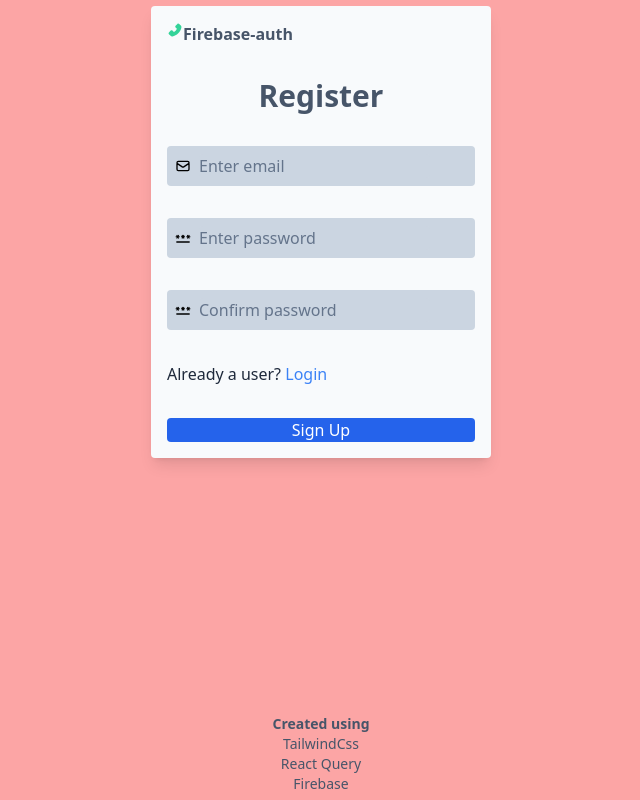
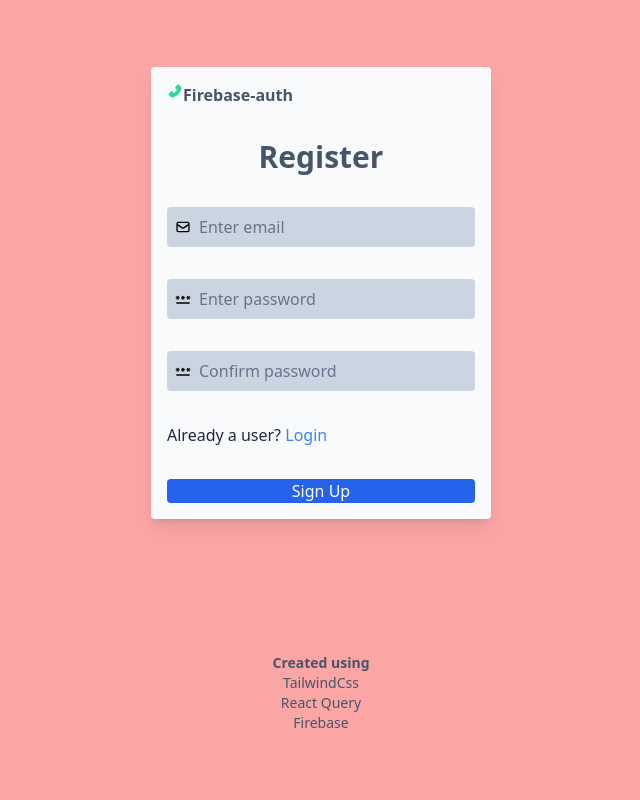
Before and after one commit to BertoGz/firebase-auth, a React (Create React App) app: page / in a window 1280 px wide. Shown: the whole page, without its empty margins (319-959 px from the left). Built offline with nearby package versions, Linux system fonts and the light colour scheme; no server answers.

Commit message:
remove footer

```diff
--- a/src/Routes/Login/index.tsx
+++ b/src/Routes/Login/index.tsx
@@ -17,7 +17,6 @@ import { getAuth } from "firebase/auth";
 const auth = getAuth();
 
 function Login() {
-  const isHappy = false;
   const navigate = useNavigate();
   const { mutateAsync: loginMutation } = useMutationLoginUser();
   const { mutateAsync: createUserMutation } = useMutationCreateUser();
@@ -126,8 +125,8 @@ function Login() {
     }
   }
   return (
-    <div className="flex flex-col place-items-center justify-center bg-red-300 h-screen">
-      <div className="bg-slate-50 inline-flex flex-col w-[340px] space-y-8 p-4 mb-[20%] shadow-lg rounded">
+    <div className="grid flex-col place-items-center justify-center bg-red-300 h-screen">
+      <div className="bg-slate-50 inline-flex flex-col w-[340px] space-y-8 p-4 shadow-lg rounded">
         <div className="inline-flex flex-row">
           <AiFillPhone className="text-emerald-400" />
           <h1 className="text-slate-600 font-bold">Firebase-auth</h1>
@@ -190,14 +189,13 @@ function Login() {
           {isLogin ? "Login" : "Sign Up"}
         </button>
       </div>
-      <footer>
-        <div className="flex flex-col items-center">
+        <div className="flex flex-col place-items-center">
           <h1 className="text-slate-600 text-sm font-bold">Created using</h1>
           <h1 className="text-slate-600 text-sm">TailwindCss</h1>
           <h1 className="text-slate-600 text-sm">React Query</h1>
           <h1 className="text-slate-600 text-sm">Firebase</h1>
         </div>
-      </footer>
+
     </div>
   );
 }
```
